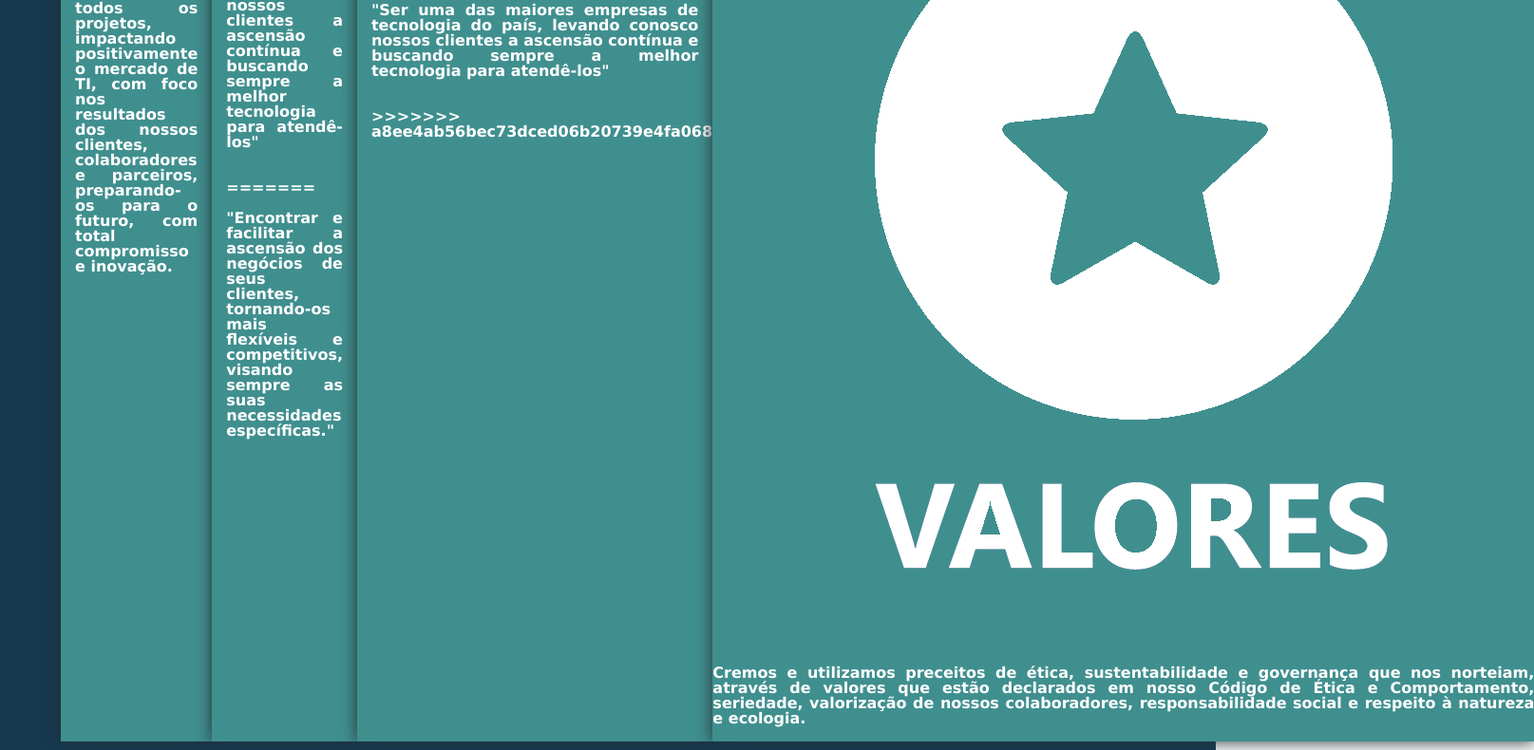
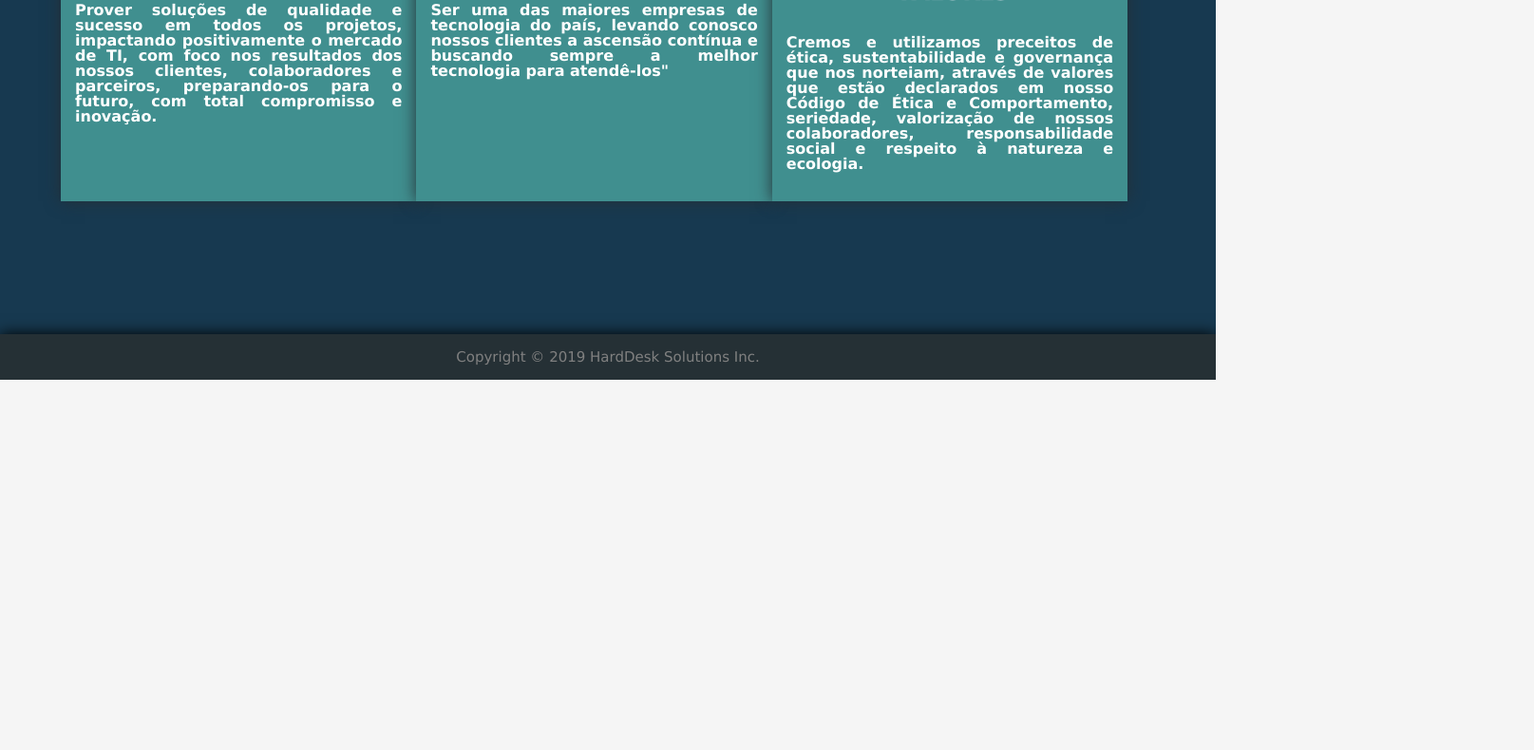
Before and after one commit to fernandoguide/ProjetoPesquisaInovacao, a plain HTML site: page Site/index.html in a window 1280 px wide. Shown: the part 1855-2645 px from the top of the page at 95% size, 1615 px wide, since content can reach past the window. After the commit the page ends 2255 px from the top, so only its background shows below. Drawn offline with nearby package versions, Linux system fonts and the light colour scheme.

Commit message:
arrumando o css

```diff
--- a/Site/CSS/estilos.css
+++ b/Site/CSS/estilos.css
@@ -183,21 +183,13 @@ hr{
 	float:left;
 	box-sizing: border-box;
 	border: 0px solid white;
-<<<<<<< HEAD
-	padding:25px;
-=======
 	padding:15px;
->>>>>>> a8ee4ab56bec73dced06b20739e4fa0685447f52
 	width: 32.50%;
 	box-shadow:0 0 1em #253036;
 	background-color:#408f8f;
 }
 #valores img{
-<<<<<<< HEAD
 	width:55%;
-=======
-	width:45%;
->>>>>>> a8ee4ab56bec73dced06b20739e4fa0685447f52
 }
 
 textarea {
--- a/Site/index.html
+++ b/Site/index.html
@@ -14,11 +14,7 @@
     <div class="menu">
         <ul>
             <h2 style="float: left; padding-left: 2em;font-family: Georgia, 'Times New Roman', Times, serif">
-<<<<<<< HEAD
                     <span style="color:rgb(250, 248, 248)">Hard</span><span style="color:rgb(70, 161, 146)">Desk</span>
-=======
-            <span style="color:rgb(250, 248, 248)">Hard</span><span style="color:rgb(70, 161, 146)">Desk</span>
->>>>>>> a8ee4ab56bec73dced06b20739e4fa0685447f52
             </h2>
             <li><a href="index.html">HOME</a></li>
             <li><a class="scroll" href="#sobre">SOBRE</a></li>
@@ -53,7 +49,6 @@
             <div id="opde">
                 <section id="missao">
                     <center><img src="IMG/missao.png" /></center>
-<<<<<<< HEAD
                     <p>Prover soluções de qualidade e sucesso em todos os projetos,
                         impactando positivamente o mercado de TI, com foco nos resultados
                         dos nossos clientes, colaboradores e parceiros, preparando-os para
@@ -64,17 +59,6 @@
                     <p>Ser uma das maiores empresas de tecnologia do país, levando conosco
                         nossos clientes a ascensão contínua e buscando sempre a melhor
                         tecnologia para atendê-los"</p><br />
-=======
-                    <p>"Encontrar e facilitar a ascensão dos negócios de seus clientes,
-                        tornando-os mais flexíveis e competitivos, visando
-                        sempre as suas necessidades específicas."</p><br />
-                </section>
-                <section id="visao">
-                    <center><img src="IMG/visao.png" /></center>
-                    <p>"Ser uma das maiores empresas de tecnologia do país, levando conosco
-                        nossos clientes a ascensão contínua e buscando sempre a
-                        melhor tecnologia para atendê-los"</p><br />
->>>>>>> a8ee4ab56bec73dced06b20739e4fa0685447f52
                 </section>
                 <section id="valores">
                     <center><img src="IMG/valores.png" /></center>
```
